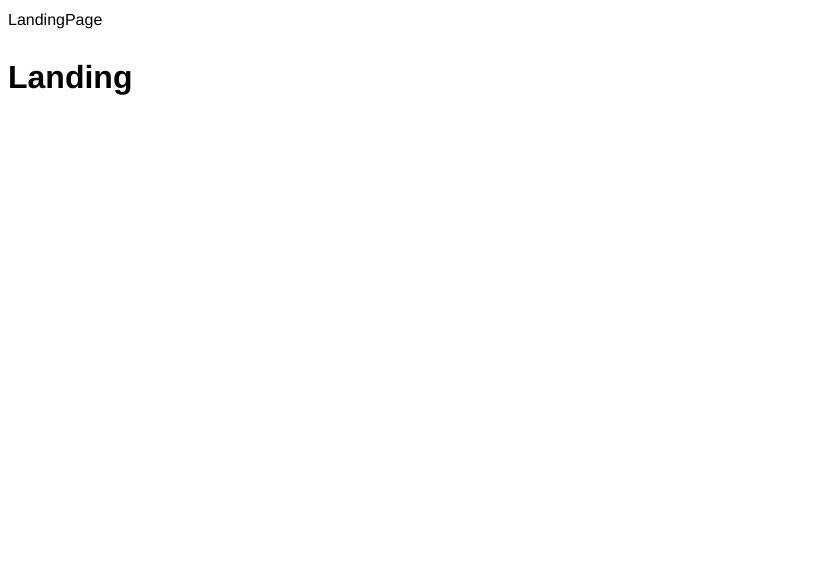
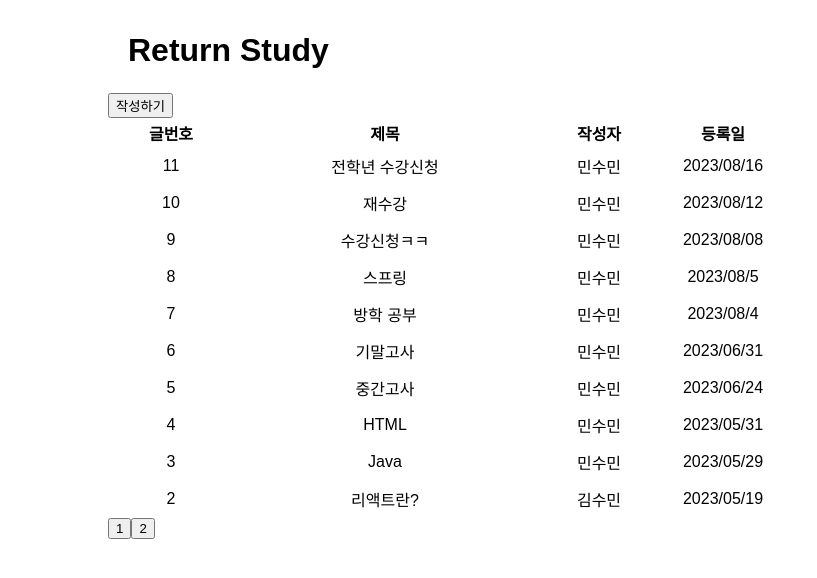
Before and after one commit to KHU-RETURN/return-community-frontend, a React (Create React App) app: page / in a window 1280 px wide. Shown: the top 578 px of the page, without its empty margins (0-817 px from the left). Built offline with nearby package versions, Linux system fonts and the light colour scheme; data requests are answered from the project's data file.

Commit message:
first commit of study

```diff
--- /dev/null
+++ b/server/db.json
@@ -0,0 +1,158 @@
+{
+  "list": [
+    {
+      "id": 1,
+      "title": "게시물 쓰는 법",
+      "content": "작성하기를 누른다",
+      "likeCount": 1,
+      "commentCount": 1,
+      "user": {
+        "userId": 2020103722,
+        "profileImgURL": "",
+        "name": "민수민"
+      },
+      "createdDate": "2023/05/19",
+      "isMyPost": true
+    },
+    {
+      "id": 2,
+      "title": "리액트란?",
+      "content": "나도 모른다",
+      "likeCount": 2,
+      "commentCount": 4,
+      "user": {
+        "userId": 2020103722,
+        "profileImgURL": "",
+        "name": "김수민"
+      },
+      "createdDate": "2023/05/19",
+      "isMyPost": false
+    },
+    {
+      "id": 3,
+      "title": "Java",
+      "content": "공부 중",
+      "likeCount": 1,
+      "commentCount": 1,
+      "user": {
+        "userId": 2020103722,
+        "profileImgURL": "",
+        "name": "민수민"
+      },
+      "createdDate": "2023/05/29",
+      "isMyPost": true
+    },
+    {
+      "id": 4,
+      "title": "HTML",
+      "content": "작성하기를 누른다",
+      "likeCount": 1,
+      "commentCount": 1,
+      "user": {
+        "userId": 2020103722,
+        "profileImgURL": "",
+        "name": "민수민"
+      },
+      "createdDate": "2023/05/31",
+      "isMyPost": true
+    },
+    {
+      "id": 5,
+      "title": "중간고사",
+      "content": "작성하기를 누른다",
+      "likeCount": 1,
+      "commentCount": 1,
+      "user": {
+        "userId": 2020103722,
+        "profileImgURL": "",
+        "name": "민수민"
+      },
+      "createdDate": "2023/06/24",
+      "isMyPost": true
+    },
+    {
+      "id": 6,
+      "title": "기말고사",
+      "content": "작성하기를 누른다",
+      "likeCount": 1,
+      "commentCount": 1,
+      "user": {
+        "userId": 2020103722,
+        "profileImgURL": "",
+        "name": "민수민"
+      },
+      "createdDate": "2023/06/31",
+      "isMyPost": true
+    },
+    {
+      "id": 7,
+      "title": "방학 공부",
+      "content": "작성하기를 누른다",
+      "likeCount": 1,
+      "commentCount": 1,
+      "user": {
+        "userId": 2020103722,
+        "profileImgURL": "",
+        "name": "민수민"
+      },
+      "createdDate": "2023/08/4",
+      "isMyPost": true
+    },
+    {
+      "id": 8,
+      "title": "스프링",
+      "content": "작성하기를 누른다",
+      "likeCount": 1,
+      "commentCount": 1,
+      "user": {
+        "userId": 2020103722,
+        "profileImgURL": "",
+        "name": "민수민"
+      },
+      "createdDate": "2023/08/5",
+      "isMyPost": true
+    },
+    {
+      "id": 9,
+      "title": "수강신청ㅋㅋ",
+      "content": "작성하기를 누른다",
+      "likeCount": 1,
+      "commentCount": 1,
+      "user": {
+        "userId": 2020103722,
+        "profileImgURL": "",
+        "name": "민수민"
+      },
+      "createdDate": "2023/08/08",
+      "isMyPost": true
+    },
+    {
+      "id": 10,
+      "title": "재수강",
+      "content": "작성하기를 누른다",
+      "likeCount": 1,
+      "commentCount": 1,
+      "user": {
+        "userId": 2020103722,
+        "profileImgURL": "",
+        "name": "민수민"
+      },
+      "createdDate": "2023/08/12",
+      "isMyPost": true
+    },
+    {
+      "id": 11,
+      "title": "전학년 수강신청",
+      "content": "잊지말자",
+      "likeCount": 1,
+      "commentCount": 1,
+      "user": {
+        "userId": 2020103722,
+        "profileImgURL": "",
+        "name": "민수민"
+      },
+      "createdDate": "2023/08/16",
+      "isMyPost": true
+    }
+  ]
+}
--- a/src/App.js
+++ b/src/App.js
@@ -1,19 +1,19 @@
-import { Route, Routes } from 'react-router';
-import GlobalStyle from './styles/globalStyle';
-import Landing from './pages/Landing';
-import SignIn from './pages/SignIn';
+import React from "react";
+import BoardList from "./pages/BoardList";
+import Writing from "./pages/Writing.js";
+import Detail from "./pages/Detail";
+import { BrowserRouter as Router, Route, Routes } from "react-router-dom";
 
-const App = () => {
+function App() {
   return (
     <>
-      <GlobalStyle />
       <Routes>
-        <Route path="/" element={<Landing />} />
-        <Route path="/signin" element={<SignIn />} />
+        <Route path="/" element={<BoardList />} />
+        <Route path="/writing" element={<Writing />} />
+        <Route path="/detail/:id" element={<Detail />} />
+        <Route path="*" element={<div>페이지가 없습니다</div>} />
       </Routes>
     </>
-
   );
 }
-
 export default App;
--- /dev/null
+++ b/src/components/pagination.js
@@ -0,0 +1,23 @@
+function Pagination({ postsPerPage, totalPosts, page, setPage }) {
+  const pageNum = [];
+  const numPage = Math.ceil(totalPosts / postsPerPage); //총 페이지 개수
+
+  for (let i = 0; i < numPage; i++) {
+    pageNum.push(i);
+  }
+
+  return pageNum.map((a, i) => {
+    return (
+      <button
+        key={i + 1}
+        onClick={() => {
+          setPage(i + 1);
+        }}
+      >
+        {i + 1}
+      </button>
+    );
+  });
+}
+
+export default Pagination;
--- /dev/null
+++ b/src/components/posts.js
@@ -0,0 +1,35 @@
+import React from "react";
+import { Link } from "react-router-dom";
+import { styled } from "styled-components";
+import { useNavigate } from "react-router-dom";
+
+function Posts({ info }) {
+  const navigate = useNavigate();
+
+  return info !== undefined ? (
+    info.map((list, i) => {
+      const id = list.id;
+      return (
+        <LinkToDetail
+          onClick={() => {
+            navigate("/detail/" + id, { state: { ...list } });
+          }}
+          key={id}
+        >
+          <td>{list.id}</td>
+          <td>{list.title}</td>
+          <td>{list.user.name}</td>
+          <td>{list.createdDate}</td>
+        </LinkToDetail>
+      );
+    })
+  ) : (
+    <div>loading...</div>
+  );
+}
+
+export default Posts;
+
+const LinkToDetail = styled.tr`
+  cursor: pointer;
+`;
--- /dev/null
+++ b/src/pages/BoardList.js
@@ -0,0 +1,107 @@
+import { useEffect, useState } from "react";
+import axios from "axios";
+import Posts from "../components/posts";
+import Pagination from "../components/pagination";
+import { Link, useNavigate } from "react-router-dom";
+import { styled } from "styled-components";
+<style>
+  @import
+  url('https://fonts.googleapis.com/css2?family=Do+Hyeon&family=Jua&family=Nanum+Gothic&display=swap');
+</style>;
+
+function BoardList() {
+  const navigate = useNavigate();
+  let [list, setList] = useState([]);
+  const [page, setPage] = useState(1); //현재 페이지
+  const limit = 10; // posts가 보일 최대한의 갯수
+  const offset = (page - 1) * limit; // 시작점과 끝점을 구하는 offset
+
+  const moveToWriting = () => {
+    navigate("/writing");
+  };
+
+  const postsData = (posts) => {
+    if (posts) {
+      let postResult = posts.slice(offset, offset + limit);
+      return postResult;
+    }
+  };
+
+  function getBoardList() {
+    axios
+      .get("http://localhost:3001/list")
+      .then((res) => {
+        const result = [...res.data];
+        console.log(result);
+        setList(result.reverse());
+      })
+      .catch(() => {
+        console.log("get list error");
+      });
+  }
+
+  useEffect(() => {
+    getBoardList();
+  }, []);
+
+  return (
+    <Body>
+      <Title>Return Study</Title>
+      <button
+        onClick={() => {
+          moveToWriting();
+        }}
+      >
+        작성하기
+      </button>
+      <List>
+        <thead>
+          <tr>
+            <Post>글번호</Post>
+            <PostTitle>제목</PostTitle>
+            <Post>작성자</Post>
+            <Post>등록일</Post>
+          </tr>
+        </thead>
+        <tbody>
+          <Posts info={postsData(list)} />
+        </tbody>
+      </List>
+      <Pagination
+        postsPerPage={limit}
+        page={page}
+        setPage={setPage}
+        totalPosts={list.length}
+      />
+    </Body>
+  );
+}
+
+export default BoardList;
+
+const Body = styled.div`
+  font-family: "Nanum Gothic", sans-serif;
+  margin-left: 100px;
+`;
+const Title = styled.h1`
+  width: inherit;
+  height: 85px;
+  padding-left: 20px;
+  line-height: 85px;
+  margin: 0;
+  text-align: left;
+  color: black;
+`;
+
+const List = styled.table`
+  height: 400px;
+  text-align: center;
+`;
+
+const Post = styled.th`
+  width: 120px;
+`;
+
+const PostTitle = styled.th`
+  width: 300px;
+`;
--- /dev/null
+++ b/src/pages/Detail.js
@@ -0,0 +1,17 @@
+import { useParams, useLocation } from "react-router";
+
+function Detail() {
+  let id = useParams();
+  const contents = useLocation();
+  let list = contents.state;
+  console.log(list);
+  return (
+    <div>
+      <h3>{list.title}</h3>
+      <div>{list.user.name}</div>
+      <div>{list.content}</div>
+    </div>
+  );
+}
+
+export default Detail;
--- /dev/null
+++ b/src/pages/Writing.js
@@ -0,0 +1,54 @@
+import { CKEditor } from "@ckeditor/ckeditor5-react";
+import ClassicEditor from "@ckeditor/ckeditor5-build-classic";
+import { styled } from "styled-components";
+import { useNavigate } from "react-router-dom";
+import axios from "axios";
+
+export default function Writing() {
+  const navigate = useNavigate();
+
+  const saveWriting = async () => {
+    await axios.post("http://localhost:3001");
+  };
+
+  const backToList = () => {
+    navigate("/");
+  };
+
+  return (
+    <WritingBox>
+      <h1>게시물 작성</h1>
+      <CKEditor
+        editor={ClassicEditor}
+        data={""}
+        config={{ placeholder: "글을 입력하세요" }}
+      />
+      <style jsx="true">
+        {`
+          .ck-editor__editable {
+            min-height: 350px;
+          }
+        `}
+      </style>
+      <button
+        onClick={() => {
+          backToList();
+        }}
+      >
+        등록
+      </button>
+      <button
+        onClick={() => {
+          backToList();
+        }}
+      >
+        취소
+      </button>
+    </WritingBox>
+  );
+}
+
+const WritingBox = styled.div`
+  margin: auto;
+  width: 80%;
+`;
```
Also changed, not shown: package.json (+10 -8 lines), 1 other file (tests, documents, lock files or other folders).
